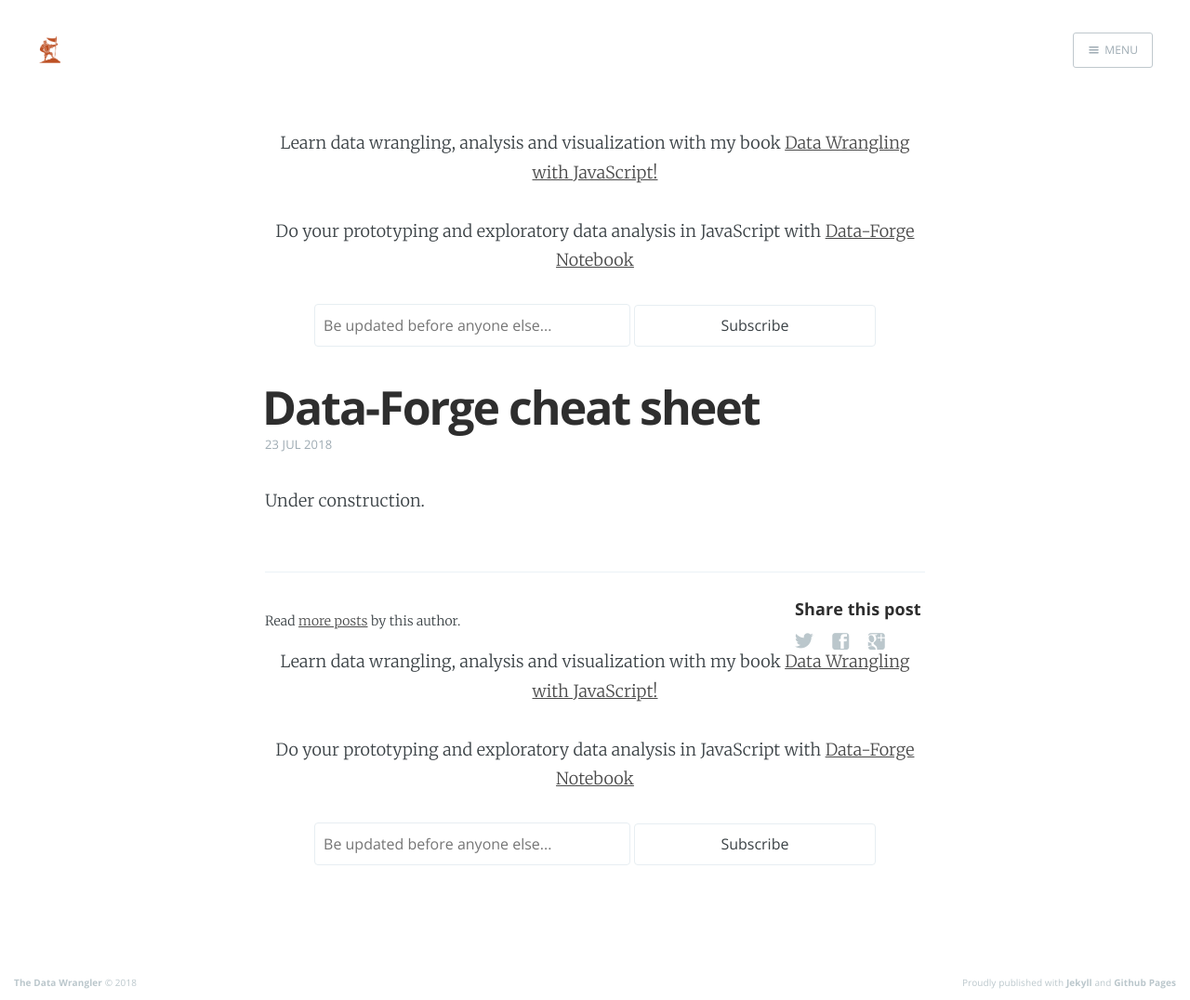
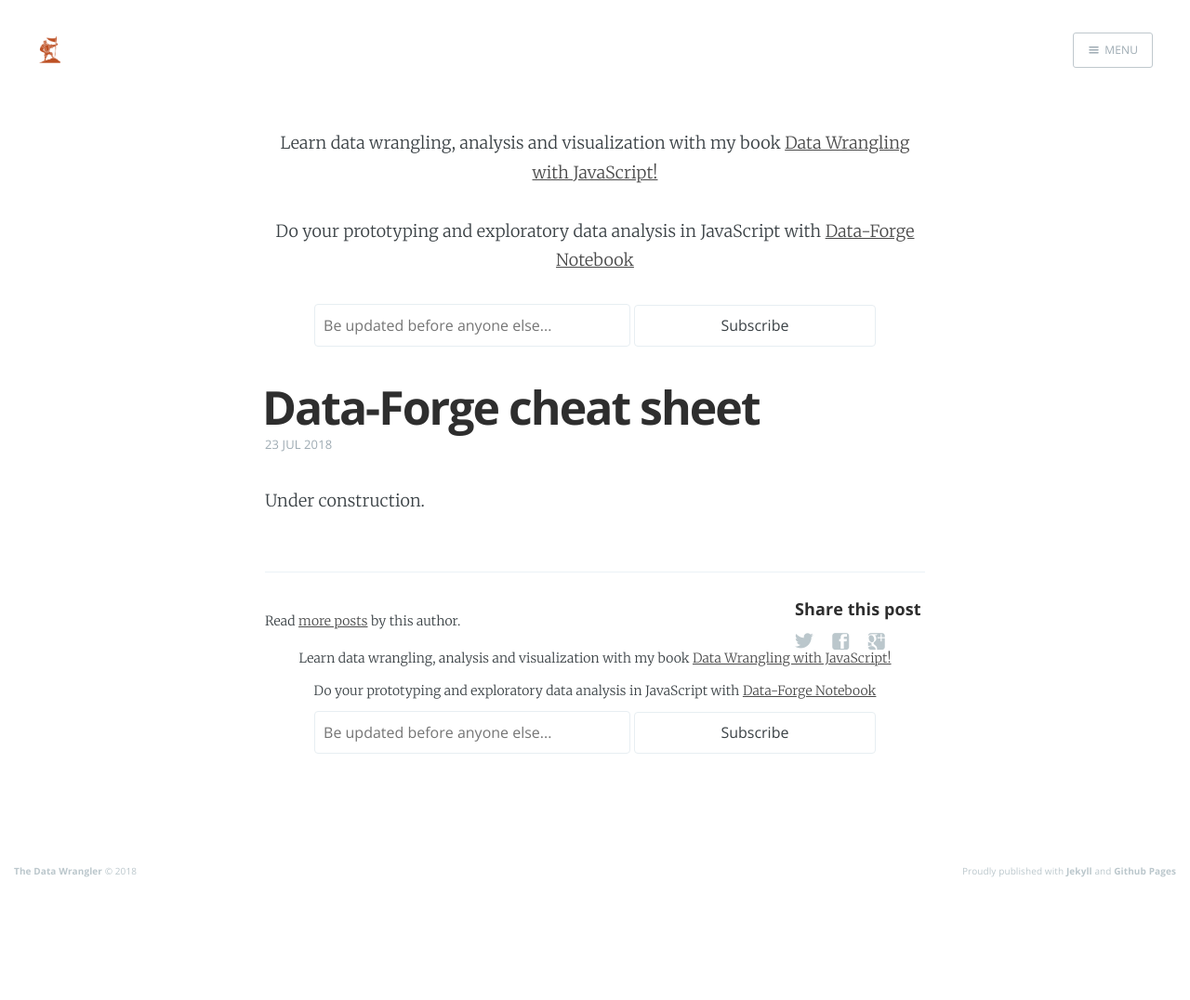
Before and after one commit to ashleydavis/the-data-wrangler-blog, a Jekyll site: the page built from _pages/dataforge-cheat-sheet.markdown, in a window 1280 px wide. Shown: the whole page at 93% size. Built offline with Jekyll 4.4.1, drawn with Linux system fonts in a browser that asks for light colours; comment, search, counter and statistics services are not loaded; after the commit the page ends 956 px from its top, so only the background shows below that.

Commit message:
Move subscribe tags to above the conversation.

```diff
--- a/_layouts/post.html
+++ b/_layouts/post.html
@@ -73,7 +73,11 @@
                 </a>
             </section>
 
+            {% include subscribe.html %}
+
         </footer>
+
+
 <div id="disqus_thread"></div>
 
 <script>
@@ -93,8 +97,6 @@
 })();
 </script>
 <noscript>Please enable JavaScript to view the <a href="https://disqus.com/?ref_noscript">comments powered by Disqus.</a></noscript>
-
-    {% include subscribe.html %}
 
     </article>
 </main>
```
